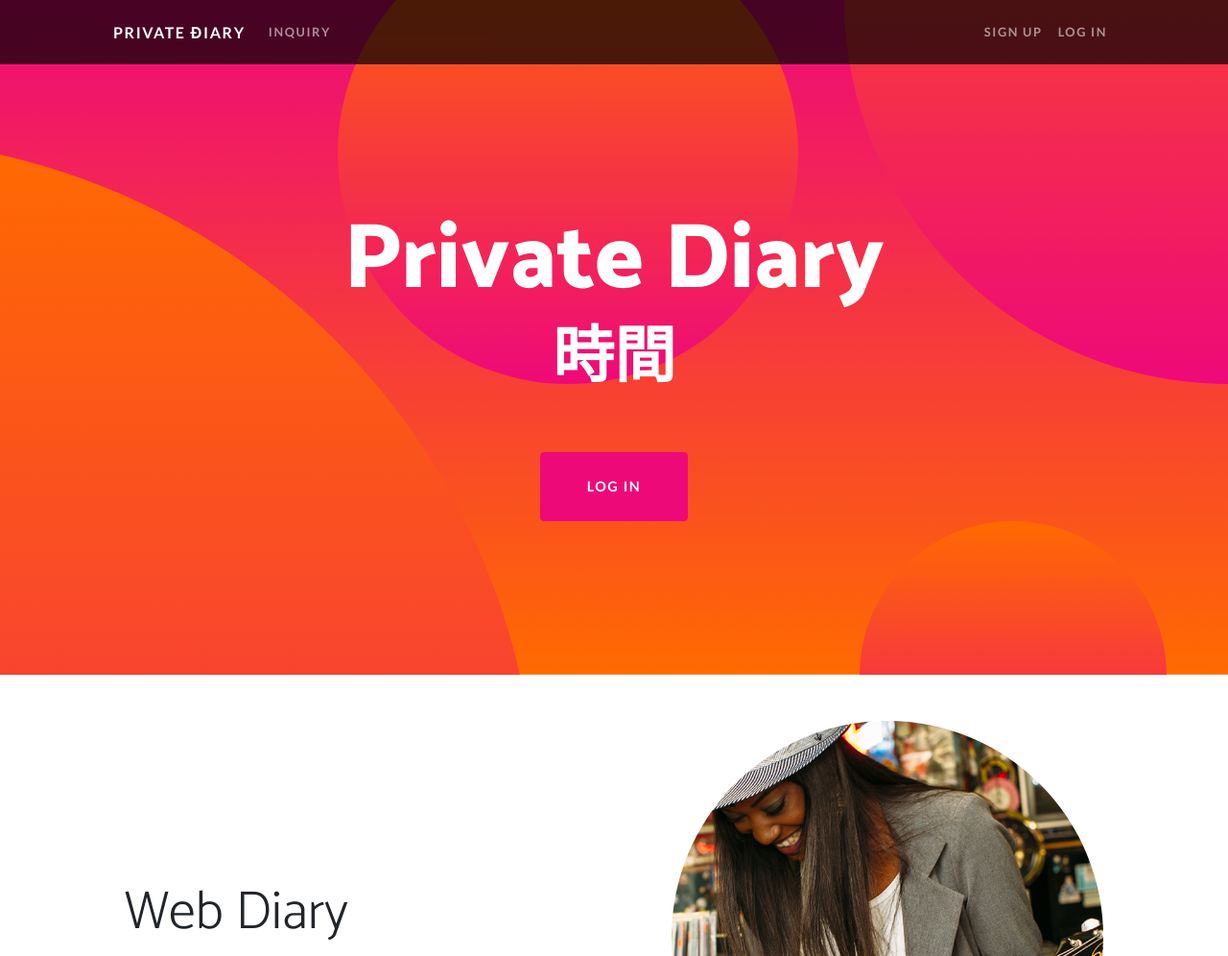
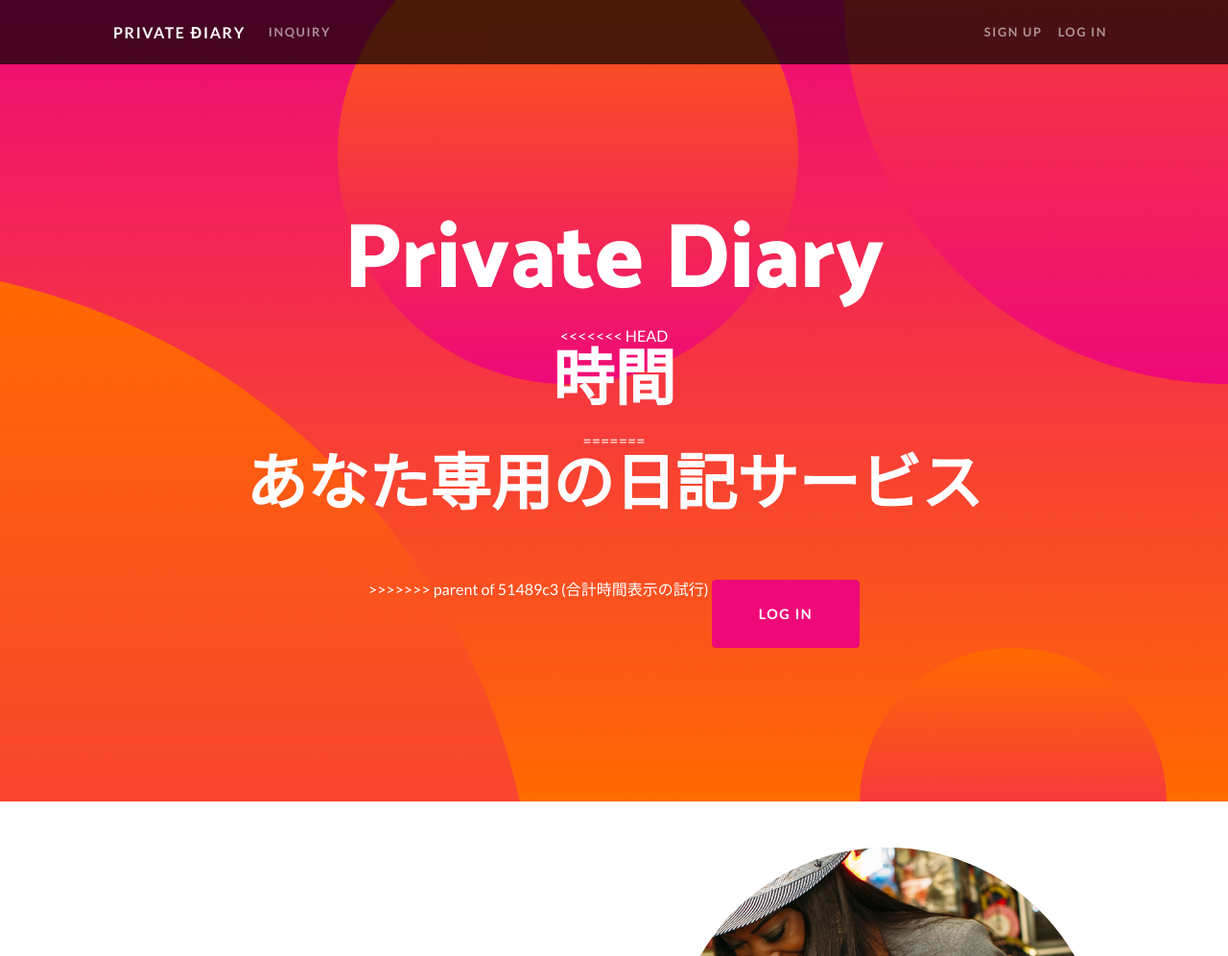
Before and after one commit to makun7111/study_report, a Django app: template diary/templates/index.html in a window 1280 px wide. Shown: the top 996 px of the page at 96% size. Run offline with Django 3.2, Linux system fonts and the light colour scheme; the template is opened without the code that fills it, so the values that code supplies are empty; some libraries are stand-ins or nearby versions.

Commit message:
元に戻す

```diff
--- a/diary/forms.py
+++ b/diary/forms.py
@@ -41,7 +41,7 @@ class InquiryForm(forms.Form):
 class DiaryCreateForm(forms.ModelForm):
     class Meta:
         model = Diary
-        fields = ('title','content','photo1','photo2','photo3','time')
+        fields = ('title','content','photo1','photo2','photo3',)
 
     def __init__(self, *args, **kwargs):
         super().__init__(*args, **kwargs)
--- a/diary/models.py
+++ b/diary/models.py
@@ -8,7 +8,10 @@ class Diary(models. Model):
     photo1 = models.ImageField(verbose_name='写真　1',blank=True, null=True)
     photo2 = models.ImageField(verbose_name='写真　2',blank=True, null=True)
     photo3 = models.ImageField(verbose_name='写真　3',blank=True, null=True)
+<<<<<<< HEAD
     time= models.IntegerField(verbose_name="時間",blank=True, null=True)
+=======
+>>>>>>> parent of 51489c3 (合計時間表示の試行)
     created_at = models.DateTimeField(verbose_name='作成日時', auto_now_add=True)
     updated_at = models.DateTimeField(verbose_name='更新日時',auto_now=True)
 
--- a/diary/templates/index.html
+++ b/diary/templates/index.html
@@ -8,7 +8,11 @@
     <div class="masthead-content">
         <div class="container">
             <h1 class="masthead-heading mb-6">Private Diary</h1>
+<<<<<<< HEAD
             <h2 class="masthead-subheading mb-8"> {{ topics }}時間</h2>
+=======
+            <h2 class="masthead-subheading mb-8"> あなた専用の日記サービス</h2>
+>>>>>>> parent of 51489c3 (合計時間表示の試行)
             <a href="{% url 'account_login' %}" class="btn btn-primary btn-xl rounded-pille mt-5">LOG IN</a>
         </div>
     </div>
--- a/diary/views.py
+++ b/diary/views.py
@@ -9,7 +9,6 @@ from.forms import InquiryForm
 from django.contrib import messages
 from .forms import InquiryForm,DiaryCreateForm
 from django.shortcuts import get_object_or_404
-from django.db.models import Sum
 
 class OnlyYouMixin(UserPassesTestMixin):
     raise_exeption=True
@@ -19,9 +18,6 @@ class OnlyYouMixin(UserPassesTestMixin):
 
 class IndexView(generic.TemplateView):
     template_name="index.html"
-    def sum(self,request):
-        topics = Diary.objects.all().aggregate(Sum("time"))
-        return render(request, "index.html", topics)
 
 logger=logging.getLogger(__name__)
 class InquiryView(generic.FormView):
```
